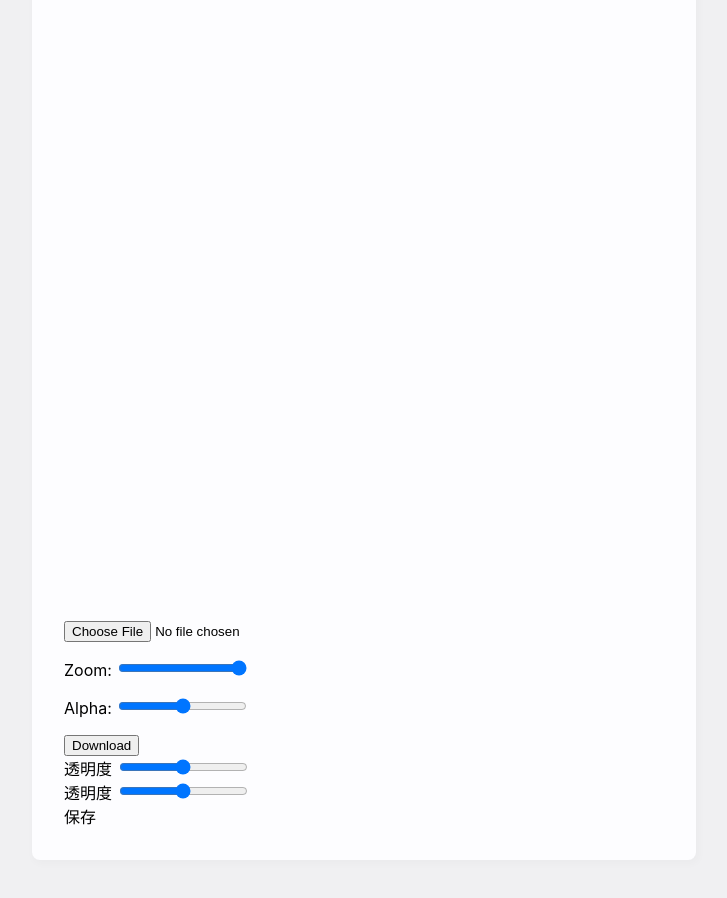
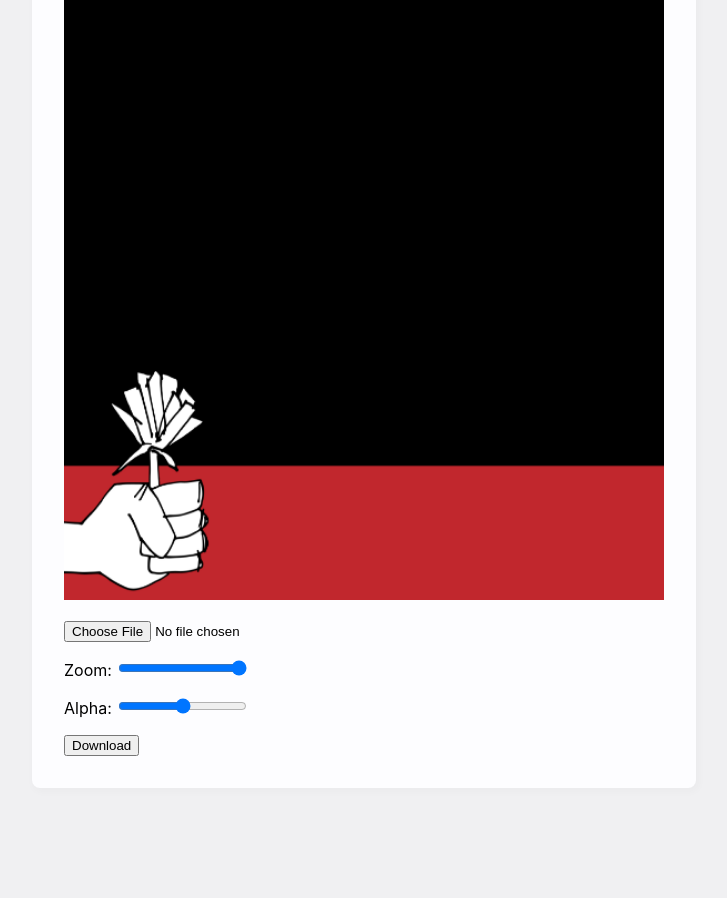
Before and after one commit to jiinbe/panzoom, a plain HTML site: page index.html in a window 1280 px wide. Shown: the part 194-1092 px from the top of the page, without its empty margins (276-1003 px from the left). After the commit the page ends 1062 px from the top, so only its background shows below. Drawn offline with Linux system fonts and the light colour scheme.

Commit message:
Update index.html

```diff
--- a/index.html
+++ b/index.html
@@ -86,22 +86,16 @@ Zoom: <input type='range' id='divide-left-zoom' min='0' max='1' step='0.01' valu
 <p>
 Zoom: <input type='range' id='divide-right-zoom' min='0' max='1' step='0.01' value='1'>
 </p>
-</div>
-<div class="form-group">
-<div class="left">
-<label for='divide-left-alpha'>透明度</label>
-<input type='range' id='divide-left-alpha' min='0' max='1' step='0.01' value='0.5'>
-</div>
-<div class="right">
-<label for='divide-right-alpha'>透明度</label>
-<input type='range' id='divide-right-alpha' min='0' max='1' step='0.01' value='0.5'>
-</div>
-</div>
-<div class="form-group">
-<div class="save myth">
-<div>保存</div>
-</div>
-</div>
+
+<p>
+Alpha: <input type='range' id='divide-left-alpha' min='0' max='1' step='0.01' value='0.5'>
+</p>
+
+<p>
+Alpha: <input type='range' id='divide-right-alpha' min='0' max='1' step='0.01' value='0.5'>
+</p>
+
+<button class="save myth">Download</button>
 </div>
 
 <div id="intro" style="display:none">
```
